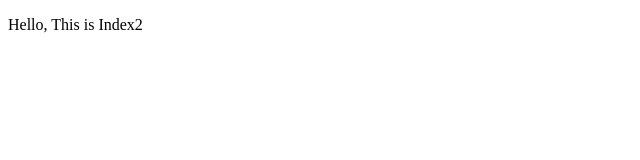
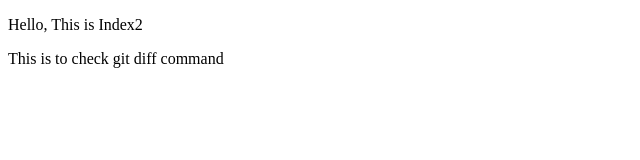
Before and after one commit to ysahil07/My-First-Repo, a plain HTML site: page index2.html in a window 1280 px wide. Shown: the whole page, without its empty margins (0-640 px from the left). Drawn offline with Linux system fonts and the light colour scheme.

Commit message:
Skipped staging , Direct Commit

```diff
--- a/index2.html
+++ b/index2.html
@@ -8,5 +8,6 @@
 </head>
 <body>
     <p>Hello, This is Index2</p>
+    <p>This is to check git diff command</p>
 </body>
 </html>
```
Also changed, not shown: index.html (+1 -0 lines).
